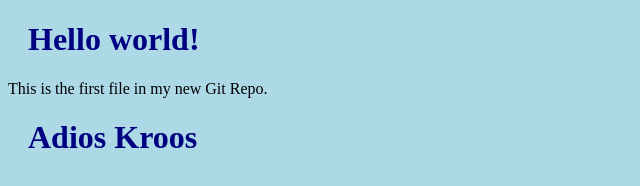
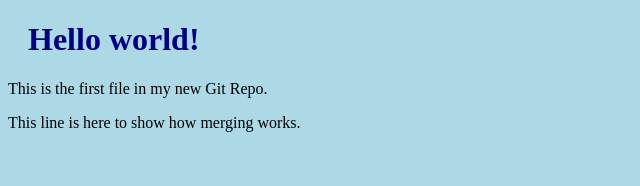
Before and after one commit to siddhesh2868/hello-world, a plain HTML site: page index.html in a window 1280 px wide. Shown: the whole page, without its empty margins (0-640 px from the left). Drawn offline with Linux system fonts and the light colour scheme.

Commit message:
emergency committed

```diff
--- a/index.html
+++ b/index.html
@@ -6,8 +6,8 @@
 </head>
 <body>
 
-<h1>Hello world!</h1>
-<p>This is the first file in my new Git Repo.</p>
-<h1>Adios Kroos</h1>
+    <h1>Hello world!</h1>
+    <p>This is the first file in my new Git Repo.</p>
+    <p>This line is here to show how merging works.</p>
 </body>
 </html>
```
